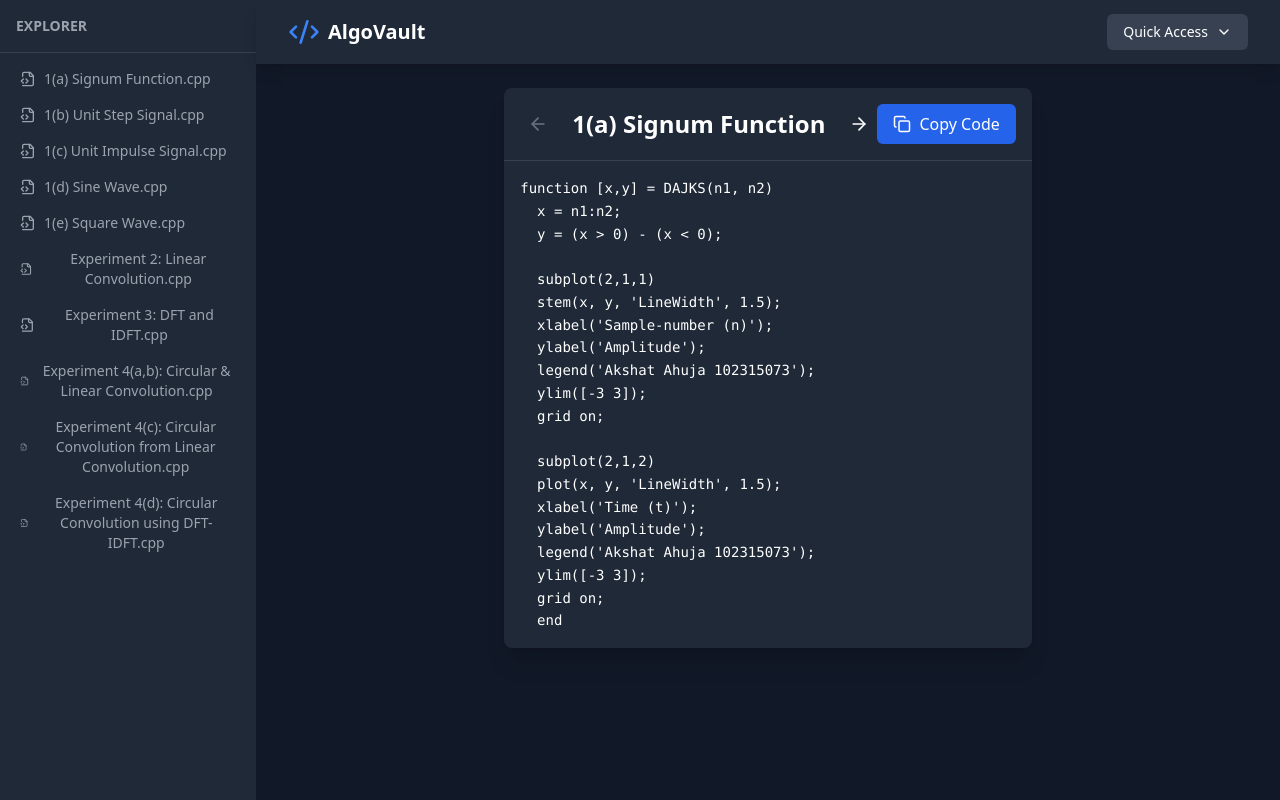
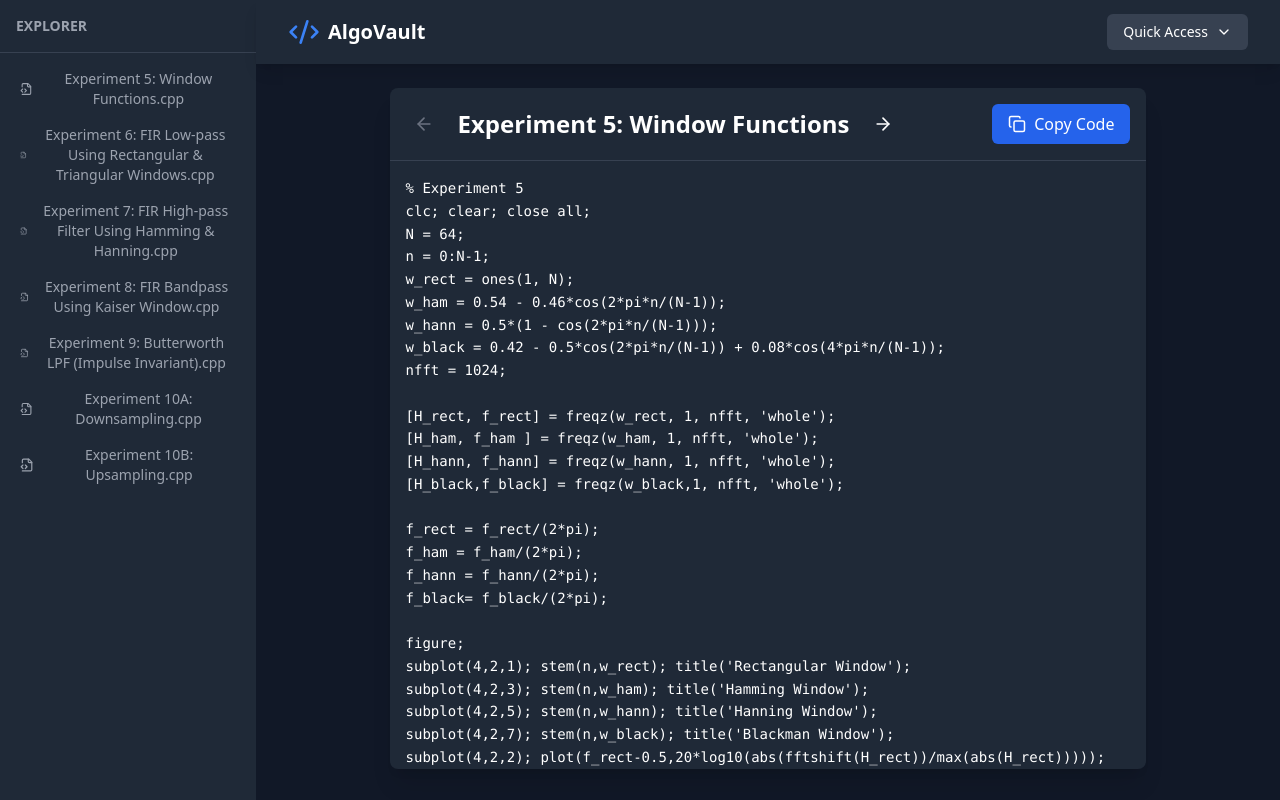
Before and after one commit to akshdotsh/ahuja-matlab, a React (Vite) app: page /algorithm/1 in a window 1280 px wide. Built offline with nearby package versions, Linux system fonts and the light colour scheme.

Commit message:
Update algorithms.ts

```diff
--- a/src/data/algorithms.ts
+++ b/src/data/algorithms.ts
@@ -1,333 +1,205 @@
 export const algorithmsData = [
-    {
-      id: 1,
-      name: "1(a) Signum Function",
-      code: `function [x,y] = DAJKS(n1, n2)
-  x = n1:n2;
-  y = (x > 0) - (x < 0);
+  {
+    id: 1,
+    name: "Experiment 5: Window Functions",
+    code: `% Experiment 5
+clc; clear; close all;
+N = 64;
+n = 0:N-1;
+w_rect = ones(1, N);
+w_ham = 0.54 - 0.46*cos(2*pi*n/(N-1));
+w_hann = 0.5*(1 - cos(2*pi*n/(N-1)));
+w_black = 0.42 - 0.5*cos(2*pi*n/(N-1)) + 0.08*cos(4*pi*n/(N-1));
+nfft = 1024;
 
-  subplot(2,1,1)
-  stem(x, y, 'LineWidth', 1.5);
-  xlabel('Sample-number (n)');
-  ylabel('Amplitude');
-  legend('Akshat Ahuja 102315073');
-  ylim([-3 3]);
-  grid on;
+[H_rect, f_rect] = freqz(w_rect, 1, nfft, 'whole');
+[H_ham, f_ham ] = freqz(w_ham, 1, nfft, 'whole');
+[H_hann, f_hann] = freqz(w_hann, 1, nfft, 'whole');
+[H_black,f_black] = freqz(w_black,1, nfft, 'whole');
 
-  subplot(2,1,2)
-  plot(x, y, 'LineWidth', 1.5);
-  xlabel('Time (t)');
-  ylabel('Amplitude');
-  legend('Akshat Ahuja 102315073');
-  ylim([-3 3]);
-  grid on;
-  end`
-    },
-    {
-      id: 2,
-      name: "1(b) Unit Step Signal",
-      code: `function [x,n] = DPGK(n0, n1, n2)
-  n = [n1:n2];
-  x = [(n-n0) >= 0];
-  stem(n,x);
-  title('Unit-step signal in discrete time domain');
-  xlabel('Sample-number(n)');
-  ylabel('Amplitude');
-  legend('Akshat Ahuja 102315073');
-  ylim([-1.5 1.5]);
-  grid on;
-  end`
-    },
-    {
-      id: 3,
-      name: "1(c) Unit Impulse Signal",
-      code: `function [x,n] = DAKK(n0, n1, n2)
-  n = n1:n2;
-  x = (n - n0) == 0;
-  stem(n, x, 'LineWidth',1.5);
-  title('Unit-impulse signal in discrete time domain');
-  xlabel('Sample-number(n)');
-  ylabel('Amplitude');
-  legend('Akshat Ahuja 102315073');
-  ylim([-1.5 1.5]);
-  grid on;
-  end`
-    },
-    {
-      id: 4,
-      name: "1(d) Sine Wave",
-      code: `t = 0:0.001:1;
-  y1 = DAKS(1, 5, 0, t);
-  y2 = DAKS1(0.5, 10, pi/4, t);
+f_rect = f_rect/(2*pi);
+f_ham = f_ham/(2*pi);
+f_hann = f_hann/(2*pi);
+f_black= f_black/(2*pi);
 
-  stem(t, y1, 'r')
-  hold on;
-  stem(t, y2, 'g')
-  xlabel('Sample-number(n)')
-  ylabel('Amplitude')
-  legend('Akshat Ahuja 102315073 - Wave1','Akshat Ahuja 102315073 - Wave2')
-  grid on;
+figure;
+subplot(4,2,1); stem(n,w_rect); title('Rectangular Window');
+subplot(4,2,3); stem(n,w_ham); title('Hamming Window');
+subplot(4,2,5); stem(n,w_hann); title('Hanning Window');
+subplot(4,2,7); stem(n,w_black); title('Blackman Window');
+subplot(4,2,2); plot(f_rect-0.5,20*log10(abs(fftshift(H_rect))/max(abs(H_rect)))));
+subplot(4,2,4); plot(f_ham-0.5,20*log10(abs(fftshift(H_ham))/max(abs(H_ham)))));
+subplot(4,2,6); plot(f_hann-0.5,20*log10(abs(fftshift(H_hann))/max(abs(H_hann)))));
+subplot(4,2,8); plot(f_black-0.5,20*log10(abs(fftshift(H_black))/max(abs(H_black)))));`
+  },
 
-  function y = DAKS(a,f,p,t)
-  y = a*sin(2*pi*f*t + p);
-  end
+  {
+    id: 2,
+    name: "Experiment 6: FIR Low-pass Using Rectangular & Triangular Windows",
+    code: `% Experiment 6
+clc; clear all; close all;
+fp = input('FP: ');
+df = input('DF: ');
+fs = input('FS: ');
+wp = 2*pi*fp/fs;
+ws = 2*pi*(fp+df)/fs;
+wc = (wp+ws)/2;
 
-  function y = DAKS1(a1,f1,p1,t)
-  y = a1*sin(2*pi*f1*t + p1);
-  end`
-    },
-    {
-      id: 5,
-      name: "1(e) Square Wave",
-      code: `function [y] = DAJK(UL,f,d)
-  t = 0:0.0001:UL;
-  y = square(2*pi*f*t, d);
+M_rect = ceil(0.9*fs/df);
+M_tri = ceil(3.1*fs/df);
+N_rect = M_rect+1;
+N_tri = M_tri+1;
 
-  subplot(2,1,1)
-  stem(t,y,'r')
-  xlabel('Sample-number(n)')
-  ylabel('Amplitude')
-  legend('Akshat Ahuja 102315073')
-  ylim([-1.5 1.5])
-  grid on;
+n_rect = 0:N_rect-1;
+hd_rect = zeros(1,N_rect);
+for n=1:N_rect
+ if (n-1)==M_rect/2, hd_rect(n)=wc/pi;
+ else hd_rect(n)=sin(wc*((n-1)-M_rect/2))/(pi*((n-1)-M_rect/2));
+ end
+end
 
-  subplot(2,1,2)
-  plot(t,y)
-  legend('Akshat Ahuja 102315073')
-  xlabel('Time(t)')
-  ylabel('Amplitude')
-  ylim([-1.5 1.5])
-  grid on;
-  end`
-    },
-    {
-      id: 6,
-      name: "Experiment 2: Linear Convolution",
-      code: `clc
-  clear all;
-  a = input('Enter the sequence 1');
-  b = input('Enter the sequence 2');
-  a1 = length(a);
-  b1 = length(b);
-  a2 = length(b);
-  b2 = length(a);
-  x = [a, zeros(1,a2)];
-  y = [b, zeros(1,a1)];
-  for i = 1:(a1+a2-1)
-      z(i)=0;
-      for i1 = 1:a1
-          if (i-i1+1)>0;
-              z(i) = z(i) + x(i1) * y(i-i1+1);
-          end
-      end
-  end
+n_tri = 0:N_tri-1;
+hd_tri = zeros(1,N_tri);
+for n=1:N_tri
+ if (n-1)==M_tri/2, hd_tri(n)=wc/pi;
+ else hd_tri(n)=sin(wc*((n-1)-M_tri/2))/(pi*((n-1)-M_tri/2));
+ end
+end
 
-  subplot(3,1,1)
-  stem(a,'r')
-  title('First Sequence')
-  xlabel('No of samples')
-  ylabel('Amplitude')
+w_rect = rectwin(N_rect)';
+w_tri = triang(N_tri)';
+h_rect = hd_rect.*w_rect;
+h_tri = hd_tri.*w_tri;
 
-  subplot(3,1,2)
-  stem(b,'g')
-  title('Second Sequence')
-  xlabel('No of samples')
-  ylabel('Amplitude')
-  ylim([-1.5 1.5]);
-  legend('Akshat Ahuja 102315073')
+[H_rect,w1]=freqz(h_rect,1,1024);
+[H_tri,w2]=freqz(h_tri,1,1024);
 
-  subplot(3,1,3)
-  stem(z)
-  title('Output Sequence')
-  xlabel('No of samples')
-  ylabel('Amplitude')
-  ylim([-1.5 1.5]);
-  legend('Akshat Ahuja 102315073')
+figure;
+subplot(2,2,1); stem(n_rect,h_rect);
+subplot(2,2,2); plot(w1/pi,20*log10(abs(H_rect)));
+subplot(2,2,3); stem(n_tri,h_tri);
+subplot(2,2,4); plot(w2/pi,20*log10(abs(H_tri)));`
+  },
 
-  conv(a,b)`
-    },
-    {
-      id: 7,
-      name: "Experiment 3: DFT and IDFT",
-      code: `clc; clear;
+  {
+    id: 3,
+    name: "Experiment 7: FIR High-pass Filter Using Hamming & Hanning",
+    code: `% Experiment 7
+clc; clear; close all;
+fp = input('FP: ');
+fsb = input('FSB: ');
+Fs = input('FS: ');
 
-  x = input('Enter the input sequence x(n) as a row vector: ');
-  N = input('Enter the number of DFT points N: ');
+wp = 2*pi*fp/Fs;
+ws = 2*pi*fsb/Fs;
+wc = (wp+ws)/2;
+dw = abs(ws-wp);
 
-  L = length(x);
-  if N < L
-      error('N must be greater than or equal to the length of x(n)')
-  end
-  x_padded = [x zeros(1, N - L)];
+M = ceil(8*pi/dw)+1;
+n = 0:M-1;
+alpha = (M-1)/2;
 
-  X = zeros(1, N);
-  for k = 0:N-1
-      for n = 0:N-1
-          X(k+1) = X(k+1) + x_padded(n+1) * exp(-j * 2 * pi * k * n / N);
-      end
-  end
+hd = -sin(wc*(n-alpha))./(pi*(n-alpha));
+center_index = round(alpha+1);
+hd(center_index)=1-(wc/pi);
 
-  magX = abs(X);
-  phaseX = angle(X);
+Wham = hamming(M)';
+Whann = hann(M)';
 
-  disp('DFT of the input sequence:');
-  disp(X);
+h_ham = hd.*Wham;
+h_hann = hd.*Whann;
 
-  figure;
-  sgtitle('DFT Analysis (Manual)', 'FontWeight', 'bold');
+[H_ham,w]=freqz(h_ham,1,1024);
+[H_hann,w2]=freqz(h_hann,1,1024);`
+  },
 
-  subplot(2,1,1)
-  stem(0:N-1, magX, 'filled');
-  title('Magnitude Spectrum |X(k)|');
-  xlabel('k'); ylabel('|X(k)|');
-  legend('Akshat Ahuja 102315073')
-
-  subplot(2,1,2)
-  stem(0:N-1, phaseX, 'filled');
-  title('Phase Spectrum ∠X(k)');
-  xlabel('k'); ylabel('∠X(k) (radians)');
-  legend('Akshat Ahuja 102315073')
-
-  x_reconstructed = zeros(1, N);
-  for n = 0:N-1
-      for k = 0:N-1
-          x_reconstructed(n+1) = x_reconstructed(n+1) + X(k+1) * exp(j * 2 * pi * k * n / N);
-      end
-      x_reconstructed(n+1) = x_reconstructed(n+1) / N;
-  end
-
-  disp('Reconstructed sequence using IDFT:');
-  disp(x_reconstructed);
-
-  figure;
-  sgtitle('Original vs Reconstructed Signal', 'FontWeight', 'bold');
-
-  subplot(2,1,1)
-  stem(0:L-1, x, 'filled');
-  title('Original Input x(n)');
-  xlabel('n'); ylabel('x(n)');
-  legend('Akshat Ahuja 102315073')
-
-  subplot(2,1,2)
-  stem(0:L-1, real(x_reconstructed(1:L)), 'filled');
-  title('Reconstructed x(n) from IDFT');
-  xlabel('n'); ylabel('x_{reconstructed}(n)');
-  legend('Akshat Ahuja 102315073')`
-    },
-    {
-      id: 8,
-      name: "Experiment 4(a,b): Circular & Linear Convolution",
-      code: `% Aim - Compute circular convolution without using direct command and also
-%        find linear convolution using circular convolution
-
+  {
+    id: 4,
+    name: "Experiment 8: FIR Bandpass Using Kaiser Window",
+    code: `% Experiment 8
 clc; clear; close all;
 
-x = input('Enter first sequence x[n]  ');
-h = input('Enter second sequence h[n] ');
+fp1=input('fp1: '); fp2=input('fp2: ');
+fs=input('fs: '); df=input('df: ');
+Rp=input('Rp: '); As=input('As: ');
 
-N = max(length(x), length(h));
+Wp1=fp1/(fs/2); Wp2=fp2/(fs/2);
+Ws1=(fp1-df)/(fs/2); Ws2=(fp2+df)/(fs/2);
 
-x_circ = [x, zeros(1, N-length(x))];
-h_circ = [h, zeros(1, N-length(h))];
-circ_conv = zeros(1, N);
+delta_p=(10^(Rp/20)-1)/(10^(Rp/20)+1);
+delta_s=10^(-As/20);
+delta=min(delta_p,delta_s);
+A=-20*log10(delta);
 
-for n = 1:N
-    for k = 1:N
-        m = mod(n-k, N);
-        if m == 0
-            m = N;
-        end
-        circ_conv(n) = circ_conv(n) + x_circ(k) * h_circ(m);
-    end
+if A<21, beta=0;
+elseif A<=50, beta=0.5842*(A-21)^0.4+0.07886*(A-21);
+else beta=0.1102*(A-8.7);
 end
 
-disp('Circular Convolution Result:');
-disp(circ_conv);
+dfN=df/(fs/2);
+N=ceil((A-8)/(2.285*2*pi*dfN));
+if mod(N,2)~=0, N=N+1; end
 
-figure;
-stem(0:N-1, circ_conv, 'filled');
-title('Circular Convolution Result');
-xlabel('n'); ylabel('y_c[n]');
-legend('Akshat Ahuja 102135073'); grid on;
+Wn=[Wp1 Wp2];
+b=fir1(N,Wn,'bandpass',kaiser(N+1,beta),'scale');`
+  },
 
-L = length(x);
-M = length(h);
-N_lin = L + M - 1;
+  {
+    id: 5,
+    name: "Experiment 9: Butterworth LPF (Impulse Invariant)",
+    code: `% Experiment 9
+clc; clear; close all;
 
-x_lin = [x, zeros(1, N_lin-L)];
-h_lin = [h, zeros(1, N_lin-M)];
-lin_conv = zeros(1, N_lin);
+fp=input('fp: ');
+fs=input('fs: ');
+Ap=input('Ap: ');
+As=input('As: ');
+Fs=input('Fs: ');
 
-for n = 1:N_lin
-    for k = 1:N_lin
-        m = mod(n-k, N_lin);
-        if m == 0
-            m = N_lin;
-        end
-        lin_conv(n) = lin_conv(n) + x_lin(k) * h_lin(m);
-    end
-end
+Wp=2*pi*fp;
+Ws=2*pi*fs;
 
-disp('Linear Convolution Result (using Circular Convolution):');
-disp(lin_conv);
+n=log10((10^(As/10)-1)/(10^(Ap/10)-1))/(2*log10(Ws/Wp));
+n=ceil(n);
 
-figure;
-stem(0:N_lin-1, lin_conv, 'filled');
-title('Linear Convolution Result');
-xlabel('n'); ylabel('y_l[n]');
-legend('Akshat Ahuja 102135073'); grid on;
-`
-    },
-    {
-      id: 9,
-      name: "Experiment 4(c): Circular Convolution from Linear Convolution",
-      code: `clc; clear; close all;
+Wc=Wp/((10^(Ap/10)-1)^(1/(2*n)));
 
-  x = input('Enter first sequence x[n] ');
-  h = input('Enter second sequence h[n] ');
+[ba,aa]=butter(n,Wc,'s');
+[bz,az]=impinvar(ba,aa,Fs);`
+  },
 
-  N = max(length(x), length(h));
+  {
+    id: 6,
+    name: "Experiment 10A: Downsampling",
+    code: `% Experiment 10A
+N=51; n=0:N-1;
+N_F1=input('F1: ');
+x1=sin(2*pi*N_F1*n);
 
-  lin_full = conv(x, h);
-  circ_conv = zeros(1, N);
+N_F2=input('F2: ');
+N_F3=input('F3: ');
+x2=sin(2*pi*N_F2*n)+sin(2*pi*N_F3*n);
 
-  for i = 1:length(lin_full)
-      idx = mod(i-1, N) + 1;
-      circ_conv(idx) = circ_conv(idx) + lin_full(i);
-  end
+M=input('M: ');
+y1=downsample(x1,M);
+y2=downsample(x2,M);`
+  },
 
-  disp('Circular Convolution (from Linear Convolution):');
-  disp(circ_conv);
+  {
+    id: 7,
+    name: "Experiment 10B: Upsampling",
+    code: `% Experiment 10B
+N=51; n=0:N-1;
 
-  stem(0:N-1, circ_conv, 'filled');
-  title('Circular Convolution using Linear Convolution');
-  xlabel('n'); ylabel('y_c[n]');
-  legend('Akshat Ahuja 102315073'); grid on;`
-    },
-    {
-      id: 10,
-      name: "Experiment 4(d): Circular Convolution using DFT-IDFT",
-      code: `clc; clear; close all;
+N_F1=input('F1: ');
+x1=sin(2*pi*N_F1*n);
 
-  x = input('Enter first sequence x[n]: ');
-  h = input('Enter second sequence h[n]: ');
+N_F2=input('F2: ');
+N_F3=input('F3: ');
+x2=sin(2*pi*N_F2*n)+sin(2*pi*N_F3*n);
 
-  N = max(length(x), length(h));
-
-  x_circ = [x, zeros(1, N-length(x))];
-  h_circ = [h, zeros(1, N-length(h))];
-
-  X = fft(x_circ, N);
-  H = fft(h_circ, N);
-  Y = X .* H;
-  circ_conv = ifft(Y);
-
-  disp('Circular Convolution (DFT-IDFT):');
-  disp(circ_conv);
-
-  stem(0:N-1, real(circ_conv), 'filled');
-  title('Circular Convolution using DFT-IDFT');
-  xlabel('n'); ylabel('y_c[n]');
-  legend('Akshat Ahuja 102315073'); grid on;`
-    }
-  ];
+M=input('M: ');
+y1=upsample(x1,M);
+y2=upsample(x2,M);`
+  }
+];
```
